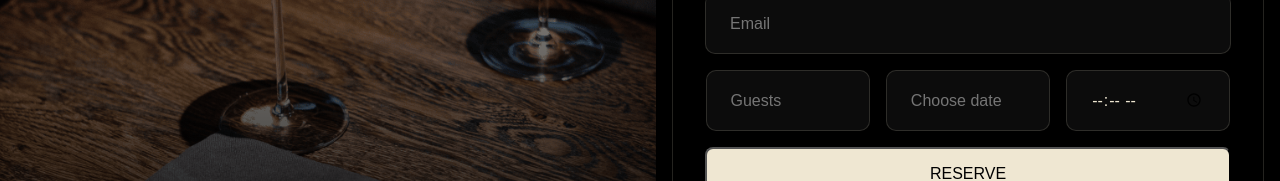
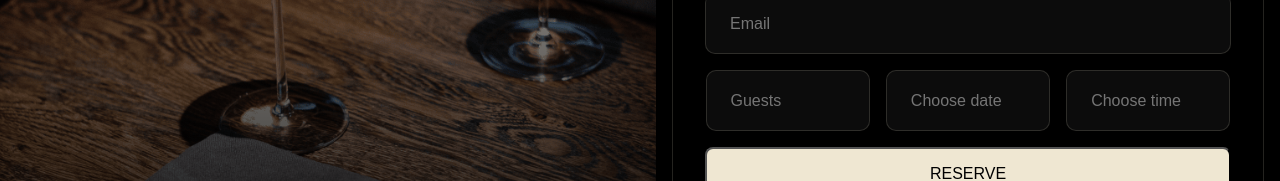
Before and after one commit to EevgenK/sushi_bar, a React (Vite) app: page /reservationPage in a window 1280 px wide. Shown: the part 454-635 px from the top of the page. Built offline with nearby package versions, Linux system fonts and the light colour scheme; no server answers; a web font is replaced by a local one.

Commit message:
time choosing is in process

```diff
--- a/src/components/ReservationForm/ReservationForm.jsx
+++ b/src/components/ReservationForm/ReservationForm.jsx
@@ -6,7 +6,7 @@ import s from "./ReservationForm.module.css";
 import "../../App.css";
 import ReservationSchema from "../../helpers/formValidate";
 import { useState } from "react";
-import formatedDate from "../../helpers/formatDate";
+import { formatedDate, formattedTime } from "../../helpers/formatDate";
 
 const initialValues = {
   clientname: "",
@@ -19,9 +19,11 @@ const initialValues = {
 
 const ReservationForm = ({ getInfo }) => {
   const [selectedDate, setSelectedDate] = useState(null);
+  const [selectedTime, setSelectedTime] = useState(null);
   const handleSubmit = (values, actions) => {
     getInfo(values);
     setSelectedDate(null);
+    setSelectedTime(null);
     actions.resetForm();
   };
 
@@ -97,7 +99,27 @@ const ReservationForm = ({ getInfo }) => {
               type="time"
               name="time"
               placeholder="Time"
-            />
+            >
+              {() => (
+                <DatePicker
+                  selected={selectedTime}
+                  onChange={(time) => {
+                    setSelectedTime(time);
+                    setFieldValue("time", formattedTime(time));
+                  }}
+                  showTimeSelect
+                  showTimeSelectOnly
+                  timeIntervals={30}
+                  timeCaption="Time"
+                  dateFormat="HH:mm"
+                  timeFormat="HH:mm"
+                  placeholderText="Choose time"
+                  className={s.time}
+                  minTime={new Date().setHours(9, 0)}
+                  maxTime={new Date().setHours(23, 30)}
+                />
+              )}
+            </Field>
             <ErrorMessage className={s.error} name="time" component="span" />
           </div>
           <button className={s.btn} type="submit">
--- a/src/components/ReservationForm/ReservationForm.module.css
+++ b/src/components/ReservationForm/ReservationForm.module.css
@@ -22,7 +22,8 @@
 }
 
 .field,
-.picker {
+.picker,
+.time {
   border: 1px solid var(--border-default);
   border-radius: 10px;
   padding: 16px 24px;
@@ -31,7 +32,8 @@
   background: var(--background-muted);
   color: var(--text-default);
 }
-.picker {
+.picker,
+.time {
   width: 320px;
   @media (min-width: 768px) {
     width: 700px;
--- a/src/components/SideBar/SideBar.jsx
+++ b/src/components/SideBar/SideBar.jsx
@@ -17,7 +17,7 @@ const SideBar = () => {
         </button>
       </li>
       <li className={s.item}>
-        <button className={s.btn}>
+        <button onClick={() => navigate("./aboutPage")} className={s.btn}>
           Our Restaurant <IoMdArrowForward className={s.icon} />
         </button>
       </li>
--- a/src/helpers/formValidate.js
+++ b/src/helpers/formValidate.js
@@ -1,4 +1,17 @@
 import * as Yup from "yup";
+
+const OPENING_TIME = 16 * 60; // 960 хвилин (16:00)
+const CLOSING_TIME = 22 * 60 + 30; // 1350 хвилин (22:30)
+
+// Функція для конвертації часу у хвилини
+const timeToMinutes = (time) => {
+  if (!time) return null;
+  const [hours, minutes] = time.split(":").map(Number);
+  return hours * 60 + minutes;
+};
+
+// Схема валідації Yup
+
 const today = new Date();
 today.setHours(0, 0, 0, 0);
 const regMail =
@@ -23,8 +36,20 @@ const ReservationSchema = Yup.object().shape({
 
   time: Yup.string()
     .required("Required")
-    .min(16.0, "We open at 16:00")
-    .min(22.0, "We close at 22:30"),
+    .test("is-in-range", "We open at 16:00 and close at 22:30", (value) => {
+      const totalMinutes = timeToMinutes(value);
+      // Перевірка, чи значення часу в межах діапазону
+      return (
+        totalMinutes !== null &&
+        totalMinutes >= OPENING_TIME &&
+        totalMinutes <= CLOSING_TIME
+      );
+    }),
+
+  // time: Yup.string()
+  //   .required("Required")
+  //   .min(16.0, "We open at 16:00")
+  //   .min(22.0, "We close at 22:30"),
 });
 
 export default ReservationSchema;
--- a/src/helpers/formatDate.js
+++ b/src/helpers/formatDate.js
@@ -1,4 +1,4 @@
-function formatedDate(date) {
+export function formatedDate(date) {
   const options = {
     weekday: "long",
     year: "numeric",
@@ -7,4 +7,12 @@ function formatedDate(date) {
   };
   return date.toLocaleDateString("en-US", options);
 }
-export default formatedDate;
+
+export const formattedTime = (time) => {
+  if (!time) return "";
+
+  const hours = time.getHours().toString().padStart(2, "0");
+  const minutes = time.getMinutes().toString().padStart(2, "0");
+
+  return `${hours}:${minutes}`;
+};
```
